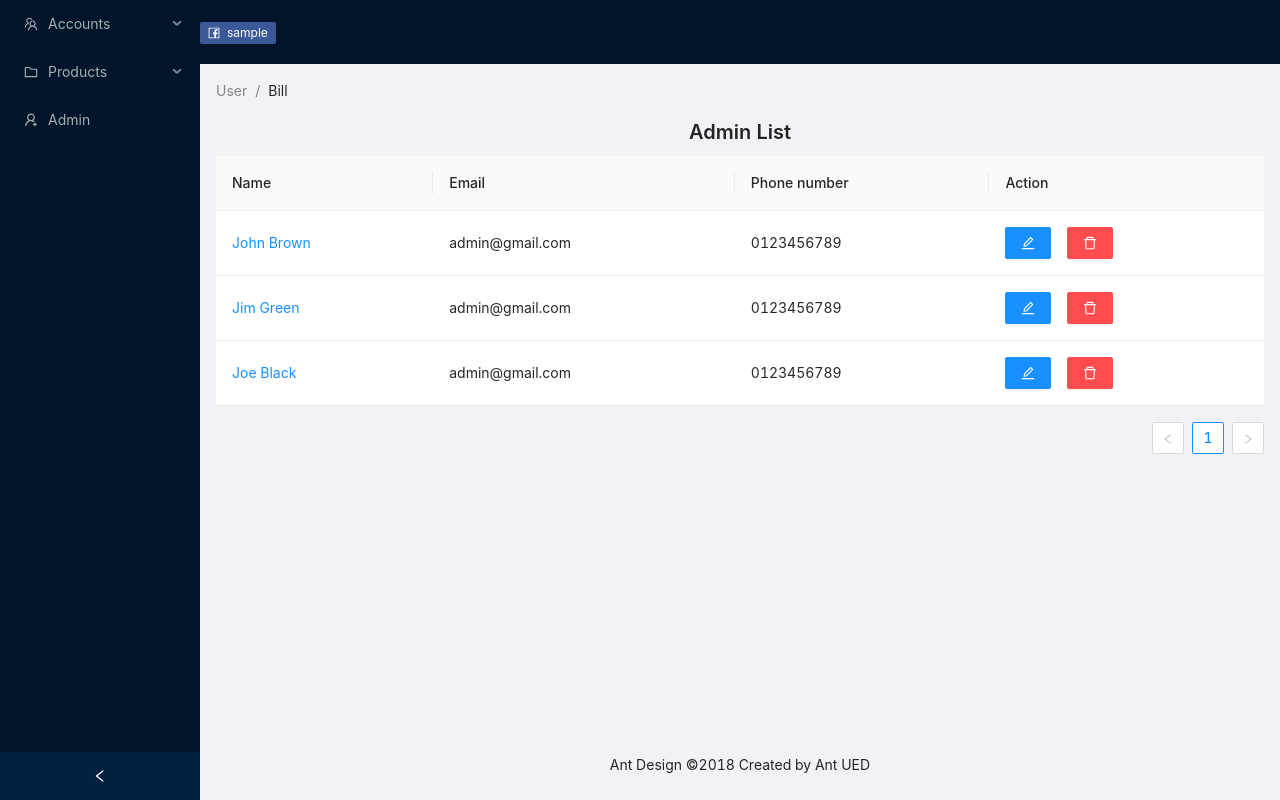
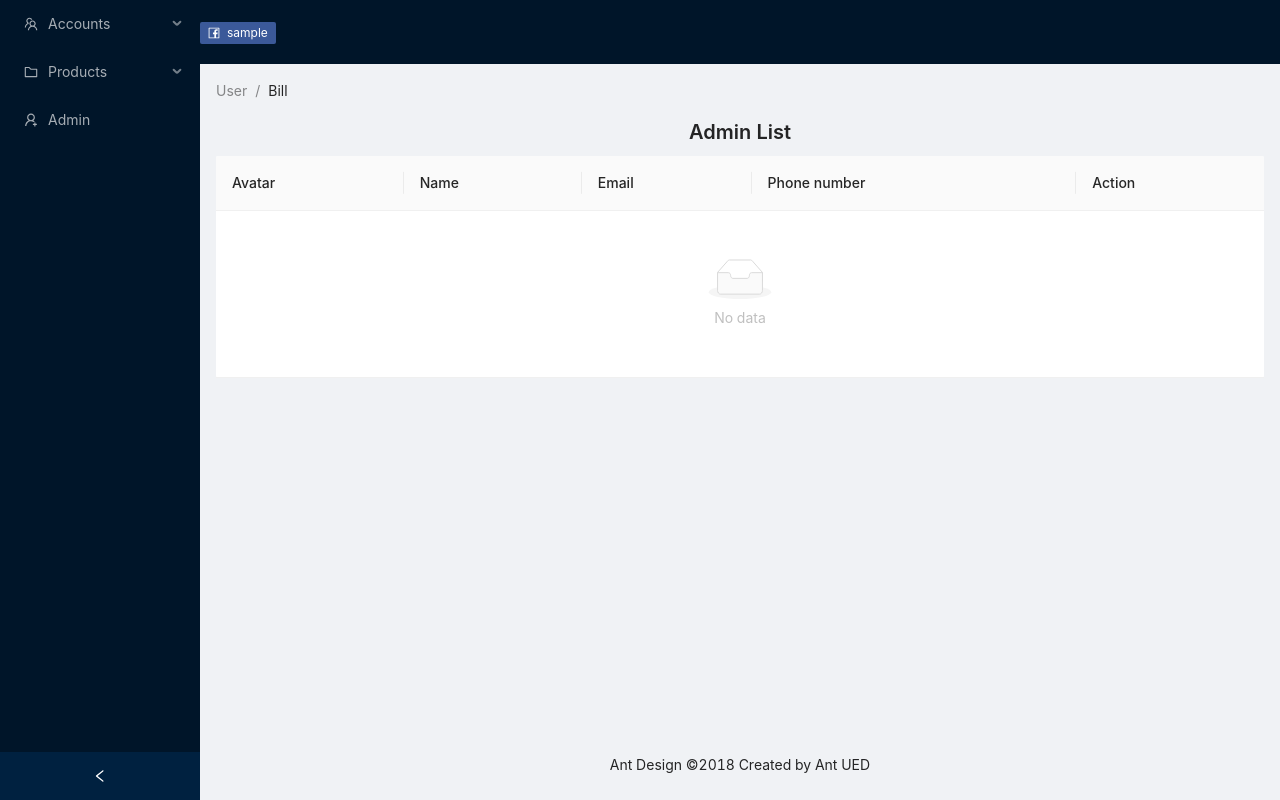
Before and after one commit to Tung9120/ReactJS-my-project-1, a React (Create React App) app: page /admin/account/admin-list in a window 1280 px wide. Built offline with nearby package versions, Linux system fonts and the light colour scheme; sample sign-in values are in the browser's storage.

Commit message:
Completed add new admin and show admin list

```diff
--- a/src/actions/userActions.js
+++ b/src/actions/userActions.js
@@ -1,5 +1,5 @@
 import apis from "../apis";
-import { LOGIN } from "../constants/ActionsType";
+import { LOGIN, ADD_ADMIN } from "../constants/ActionsType";
 import jwtDecode from 'jwt-decode';
 
 export const login = (data) => (dispatch) => {
@@ -12,3 +12,7 @@ export const login = (data) => (dispatch) => {
     return res;
   });
 };
+
+export const addAdmin = (data) => (dispatch) => {
+  dispatch({type: ADD_ADMIN, newAdmin: data})
+}
--- a/src/constants/ActionsType.js
+++ b/src/constants/ActionsType.js
@@ -1 +1,2 @@
 export const LOGIN = "LOGIN";
+export const ADD_ADMIN = "ADD_ADMIN";
--- a/src/reducers/userReducers.js
+++ b/src/reducers/userReducers.js
@@ -1,11 +1,13 @@
-import { LOGIN } from "../constants/ActionsType";
+import { LOGIN, ADD_ADMIN } from "../constants/ActionsType";
 
 const initialStateUser = {
   isLoggedIn: false,
   name: "",
+  admins: [],
 };
 
 function userReducer(state = initialStateUser, action = { payload: {} }) {
+
   switch (action.type) {
     case LOGIN:
       return {
@@ -14,6 +16,12 @@ function userReducer(state = initialStateUser, action = { payload: {} }) {
         name: action.payload.name,
       };
 
+    case ADD_ADMIN:
+      return {
+        ...state,
+        admins: [...state.admins, action.newAdmin]
+      };
+
     default:
       return state;
   }
--- a/src/views/App.js
+++ b/src/views/App.js
@@ -4,7 +4,7 @@ import {
   BrowserRouter as Router,
   Switch,
   Route,
-  Redirect,
+  Link,
 } from "react-router-dom";
 import LoginPage from "./pages/LoginPage";
 import DefaultLayoutAdmin from "./layouts/DefaultLayoutAdmin";
@@ -24,7 +24,9 @@ class App extends Component {
                 <LoginPage />
               </Route>
               <Route path="/">
-                <Redirect to="/admin"></Redirect>
+                <div>Home</div>
+                <Link to="/login">Login</Link>
+                <Link to="/admin">Admin</Link>
               </Route>
           </Switch>
         </Router>
--- a/src/views/components/AddAdmin.js
+++ b/src/views/components/AddAdmin.js
@@ -1,5 +1,7 @@
 import React, { Component } from "react";
 import { Form, Input, Button, Typography } from "antd";
+import { addAdmin } from "../../actions/userActions";
+import { connect } from "react-redux";
 
 const layout = {
   labelCol: { span: 4 },
@@ -18,8 +20,11 @@ const validateMessages = {
 };
 
 class AddProduct extends Component {
+
   onFinish = (values) => {
-    console.log(values);
+    const {admins} = this.props;
+    const newAdmin = {key: admins.length,avatar: "https://via.placeholder.com/70", ...values.admin };
+    this.props.addAdmin(newAdmin);
   };
 
   render() {
@@ -35,21 +40,21 @@ class AddProduct extends Component {
           validateMessages={validateMessages}
         >
           <Form.Item
-            name={["user", "name"]}
+            name={["admin", "name"]}
             label="Name"
             rules={[{ required: true }]}
           >
             <Input />
           </Form.Item>
           <Form.Item
-            name={["user", "email"]}
+            name={["admin", "email"]}
             label="Email"
             rules={[{ type: "email", required: true }]}
           >
             <Input />
           </Form.Item>
           <Form.Item
-            name={["user", "phonenumber"]}
+            name={["admin", "phonenumber"]}
             label="Phone"
             rules={[{ required: true }]}
           >
@@ -66,4 +71,10 @@ class AddProduct extends Component {
   }
 }
 
-export default AddProduct;
+function mapStateToProps(state){
+  return{
+    admins: state.user.admins
+  }
+}
+
+export default connect(mapStateToProps, { addAdmin })(AddProduct);
--- a/src/views/components/AdminList.js
+++ b/src/views/components/AdminList.js
@@ -1,8 +1,15 @@
 import React, { Component } from "react";
 import { Table, Space, Typography, Button, Tooltip } from "antd";
 import { EditOutlined, DeleteOutlined } from "@ant-design/icons";
+import { connect } from "react-redux";
 
 const columns = [
+  {
+    title: "Avatar",
+    dataIndex: "avatar",
+    key: "avatar",
+    render: (avatar) => <img src={avatar} />,
+  },
   {
     title: "Name",
     dataIndex: "name",
@@ -39,39 +46,50 @@ const columns = [
   },
 ];
 
-const data = [
-  {
-    key: "1",
-    name: "John Brown",
-    email: "admin@gmail.com",
-    phone: "0123456789",
-    tags: ["nice", "developer"],
-  },
-  {
-    key: "2",
-    name: "Jim Green",
-    email: "admin@gmail.com",
-    phone: "0123456789",
-    tags: ["loser"],
-  },
-  {
-    key: "3",
-    name: "Joe Black",
-    email: "admin@gmail.com",
-    phone: "0123456789",
-    tags: ["cool", "teacher"],
-  },
-];
+// const data = [
+//   {
+//     key: "1",
+//     avatar: "https://via.placeholder.com/70",
+//     name: "John Brown",
+//     email: "admin@gmail.com",
+//     phone: "0123456789",
+//     tags: ["nice", "developer"],
+//   },
+//   {
+//     key: "2",
+//     avatar: "https://via.placeholder.com/70",
+//     name: "Jim Green",
+//     email: "admin@gmail.com",
+//     phone: "0123456789",
+//     tags: ["loser"],
+//   },
+//   {
+//     key: "3",
+//     avatar: "https://via.placeholder.com/70",
+//     name: "Joe Black",
+//     email: "admin@gmail.com",
+//     phone: "0123456789",
+//     tags: ["cool", "teacher"],
+//   },
+// ];
 
-export default class AdminList extends Component {
+class AdminList extends Component {
   render() {
     return (
       <>
         <Typography.Title level={4} align="center">
           Admin List
         </Typography.Title>
-        <Table columns={columns} dataSource={data} />
+        <Table columns={columns} dataSource={this.props.admins} />
       </>
     );
   }
 }
+
+function mapStateToProps(state) {
+  return {
+    admins: state.user.admins,
+  };
+}
+
+export default connect(mapStateToProps)(AdminList);
--- a/src/views/components/ProductList.js
+++ b/src/views/components/ProductList.js
@@ -3,6 +3,12 @@ import { Table, Tag, Space, Typography, Button, Tooltip } from "antd";
 import { EditOutlined, DeleteOutlined } from "@ant-design/icons";
 
 const columns = [
+  {
+    title: "Avatar",
+    dataIndex: "avatar",
+    key: "avatar",
+    render: (avatar) => <img src={avatar} />,
+  },
   {
     title: "Name",
     dataIndex: "name",
@@ -68,6 +74,7 @@ const columns = [
 const data = [
   {
     key: "1",
+    avatar: "https://via.placeholder.com/70",
     name: "T-shirt",
     price: 6,
     description: "New York No. 1 Lake Park",
@@ -75,6 +82,7 @@ const data = [
   },
   {
     key: "2",
+    avatar: "https://via.placeholder.com/70",
     name: "Jean",
     price: 15,
     description: "London No. 1 Lake Park",
@@ -82,6 +90,7 @@ const data = [
   },
   {
     key: "3",
+    avatar: "https://via.placeholder.com/70",
     name: "shirt",
     price: 7,
     description: "Sidney No. 1 Lake Park",
```
